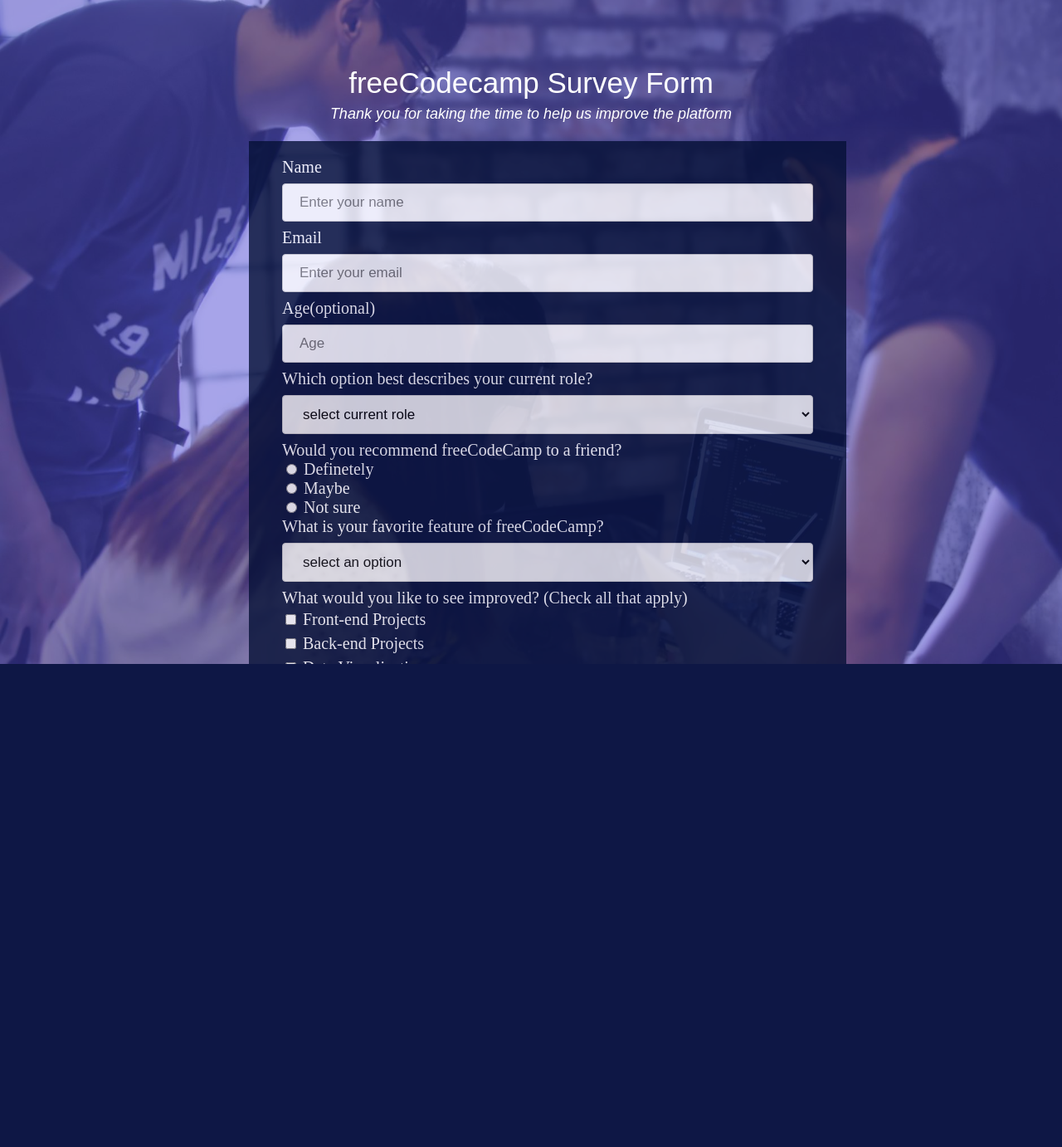
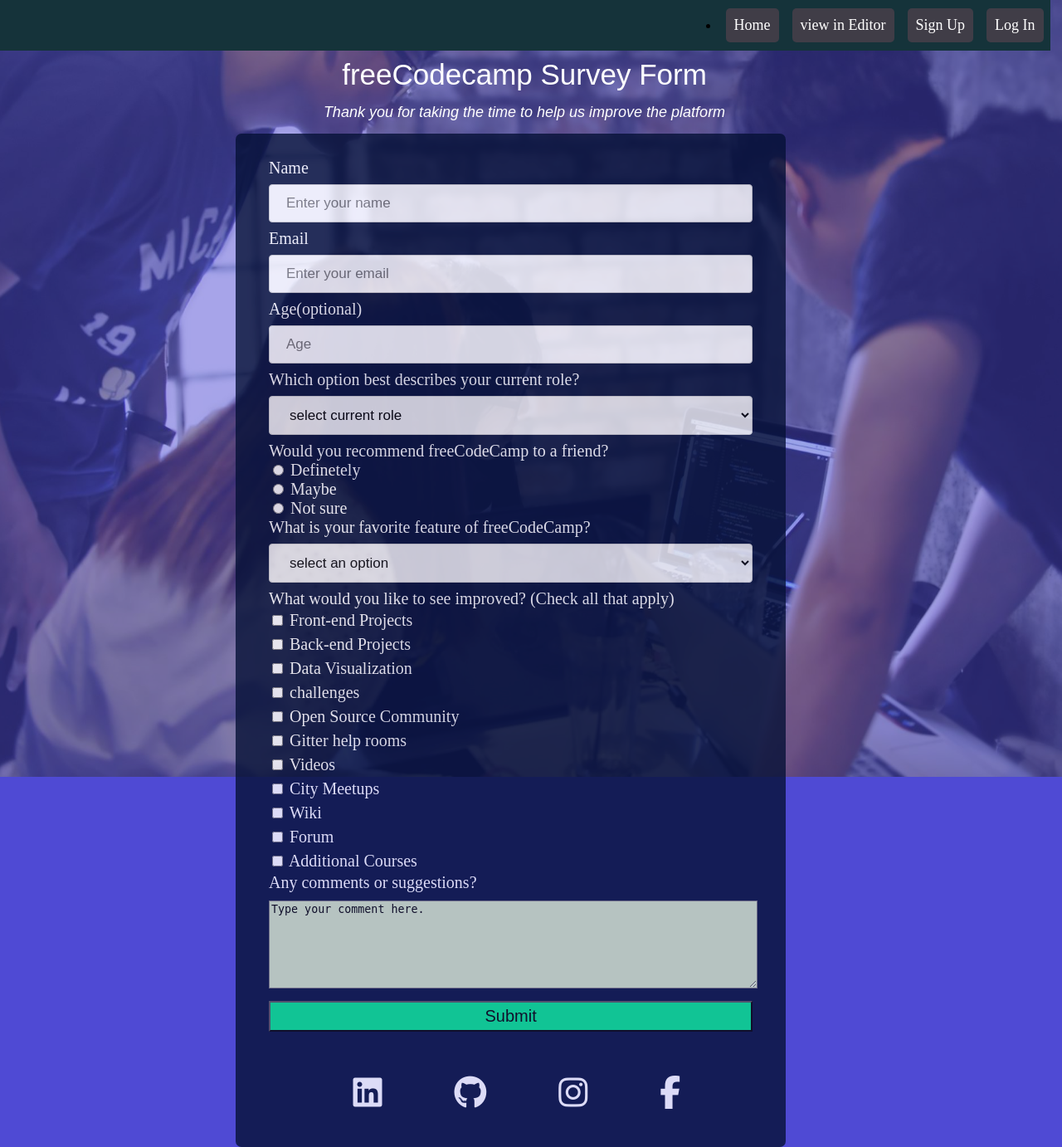
Before and after one commit to bisrat-negash/login, a Flask app: page / in a window 1280 px wide. Shown: the whole page at 83% size. Before the commit the page ends 800 px from the top, so only its background shows below. Run offline with Flask 2, Linux system fonts and the light colour scheme; some libraries are stand-ins or nearby versions.

Commit message:
third - commit

```diff
--- a/app.py
+++ b/app.py
@@ -1,19 +1,21 @@
-from flask import Flask, render_template
+from flask import Flask, render_template, request
+app = Flask(__name__)
 
-app=Flask(__name__)
 
-@app.route("/")
+@app.route('/')
 def index():
     return render_template('index.html')
 
 
-@app.route("/login")
+@app.route('/login')
 def login():
     return render_template('login.html')
 
-@app.route("/signup")
+
+@app.route('/signup')
 def signup():
     return render_template('signup.html')
 
+
 if __name__ == '__main__':
-      app.run(debug=True)
+ app.run(debug=True, port=5001)
--- a/static/layout.css
+++ b/static/layout.css
@@ -1,10 +1,10 @@
 .bar ul {
   overflow: hidden;
-    background-color: #5d0878;
-    margin: -120px 0px 0px -7px;
+  background-color:rgb(21, 51, 58);
+  margin: 0 0 0 0px;
+  width:97vw;
+  z-index: 1;
   position: fixed;
-    width: 98%;
-    position: inherit;
 }
 
 .bar > ul > li  {
@@ -24,7 +24,7 @@
   background-color: rgb(64, 61, 71);
 }
 
-a[href^="/signup"] {
+a[href^="signup"] {
   background-color: rgb(75, 190, 75);
 }
 
@@ -32,7 +32,7 @@
   background-color: rgb(38, 37, 39);;
 }
 
-li a[href^="/signup"]:hover {
+li a[href^="signup"]:hover {
 
 background-color: rgb(41, 116, 41);
 
--- a/static/styles.css
+++ b/static/styles.css
@@ -1,6 +1,7 @@
 body {
   background-color:rgb(79, 74, 212);
-  margin:0;
+  margin: 0 0 0 -16px;
+
 }
 
 img {
@@ -16,25 +17,18 @@
 
 #title {
 
- position: relative;
  text-align: center;
  font-family: 'Poppins', sans-serif;
- position: absolute;
- top: 10%;
  width: 100%;
  max-width: 350%;
- text-align: center;
  font-size: 35px;
- padding-bottom: 5px;
+ padding-top: 70px;
  color: white;
 }
 
 #thank {
-      position: relative;
       text-align: center;
       font-family: 'Poppins', sans-serif;
-      position: absolute;
-      top: 14%;
       width: 100%;
       max-width: 350%;
       text-align: center;
@@ -45,18 +39,15 @@
 
 .form {
 
-    position: absolute;
-    top: 20%;
-    width: 50%;
+    width: 45%;
     max-width: 350%;
-    margin:  10px 300px 10px;
+    margin: 15px 300px 0px;
     font-size: 20px;
     background-color: rgb(5, 17, 54);
     opacity: 0.8;
-    padding: 20px 40px;
+    padding: 30px 40px 89px 40px;
     color: white;
-    z-index:-1;
-    height:130%;
+    border-radius: 7px;
 }
 
 input[type=text], select {
@@ -95,7 +86,8 @@
   margin-top: 10px;
   font-size: 20px;
 }
-.icon ul{
+
+.icon ul {
   margin-top:50px;
   list-style-type: none;
 }
@@ -103,6 +95,6 @@
 .fa {
 
   float: right;
-  font-size: 18px;
-  padding: 0px 118px 0px 17px;
+  font-size: 40px;
+  padding: 3px 87px 0px 0px;
 }
--- a/templates/index.html
+++ b/templates/index.html
@@ -1,12 +1,12 @@
 {% extends "layout.html" %}
 
-{% block title %} <title>Bisre: Forms</title> {% endblock %}
+{% block title %} <title>Bisre:Forms</title> {% endblock %}
 
-{% block style %}  <link rel="stylesheet" href="/static/styles.css"> {% endblock %}
+{% block style %}  <link rel="stylesheet" href="static/styles.css"/> {% endblock %}
 
 {% block body %}
+
     <div class="container">
-
         <img src="/static/img/survey-form-background.jpeg" alt="it teams " width="1000" height="300">
 
             <div id="title">
@@ -16,7 +16,7 @@
                 <em>Thank you for taking the time to help us improve the platform</em>
             </div>
             <div class="form">
-                <form>
+            <form>
                 Name<br>
                 <input type="text" placeholder="Enter your name" name="name"><br>
 
@@ -27,7 +27,7 @@
                 <input type="text"placeholder="Age" name="email"><br>
 
                 Which option best describes your current role?<br>
-                  <!--drop down list form remain -->
+                <!--drop down list form remain -->
                 <select id="role" name="select current role">
                     <option value="select current role">select current role</option>
                     <option value="student">student</option>
@@ -91,20 +91,21 @@
                     Any comments or suggestions?<br>
 
                     <textarea class="comment">Type your comment here.</textarea>
-                     <br>
+                    <br>
                     <input type="submit" name="submit" value="Submit">
 
-                </form>
+            </form>
             <footer class="icon">
 
                 <ul>
                     <li>
-                      <a href="www.google.com"> <i class="fa fa-facebook" value="login with facebook" aria-hidden="true"></i></a>
+                        <i class="fa fa-facebook" value="login with facebook" aria-hidden="true"></i>
                         <i class="fa fa-instagram" aria-hidden="true"></i>
                         <i class="fa fa-github" aria-hidden="true"></i>
                         <i class="fa fa-linkedin-square" aria-hidden="true"></i>
                     </li>
                 </ul>
             </footer>
+    </div>
 
 {% endblock%}
--- a/templates/layout.html
+++ b/templates/layout.html
@@ -1,12 +1,11 @@
 <!DOCTYPE html>
 <html>
-
 <head>
 
   {% block title %} {% endblock %}
   {% block style %} {% endblock %}
   <meta charset="UTF-8">
-  <meta name="description" content="my first project html and css">
+  <meta http-equiv="X-UA-Compatible" content="IE=edge" >
   <meta name="viewport" content="width=device-width, initial-scale=1.0">
   <script src="https://kit.fontawesome.com/ed347a10bd.js" crossorigin="anonymous"></script>
   <link rel="stylesheet" href="/static/layout.css">
@@ -14,17 +13,18 @@
 </head>
 
 <body>
+  <header>
+      <nav class="bar">
+          <ul>
+              <li><a href="/login.html">Log In</a></li>
+              <li><a href="/signup.html">Sign Up</a></li>
+              <li><a href="#">view in Editor</a></li>
+              <li><a href="/index.html">Home</a></li>
+          </ul>
+      </nav>
 
-          <nav class="bar">
-              <ul>
-                      <li><a href="/login">Log In</a></li>
-                      <li><a href="/signup">Sign Up</a></li>
-                      <li><a href="/">Home</a></li>
-                      <li><a href="#">view in Editor</a></li>
+  </header>
 
-              </ul>
-          </nav>
-    </nav>
 {% block body %} {% endblock %}
 </body>
 
--- a/templates/login.html
+++ b/templates/login.html
@@ -40,7 +40,7 @@
 
                 </div>
         <div class="icon">
-                <ul id="ul">
+            <ul>
                 <li>
                     <i class="fa fa-facebook-square" aria-hidden="true">  Log In with Facebook</i><br>
                     <i class="fa fa-github" aria-hidden="true"> Log In with Github</i><br>
@@ -49,8 +49,10 @@
             </ul>
         </div>
         <div class="account">
-               <p> Need an account? <a style="color: aquamarine; text-decoration: none;" href="/signup"> Sign up now!</a> </p>
+        <p> Need an account? <a style="color: aquamarine; " href="signup.html"> Sign up now!</a> </p>
         </div>
 
 
+    </div>
+
 {% endblock%}
--- a/templates/signup.html
+++ b/templates/signup.html
@@ -2,11 +2,11 @@
 
 {% block title %} <title>Sign-up</title>{% endblock %}
 
-{% block style %} <link rel="stylesheet" href="/static/signup.css"> {% endblock %}
+{% block style %}
+<link rel="stylesheet" href="static/signup.css"/> {% endblock %}
 
 {% block body %}
     <div class="signupform">
-
         <form>
             Your Name<br>
             <input type="text"  name="name"><br>
```
Also changed, not shown: static/login.css (+5 -3 lines), static/signup.css (+5 -7 lines). Lines whose indentation alone changed are shown as unchanged.
